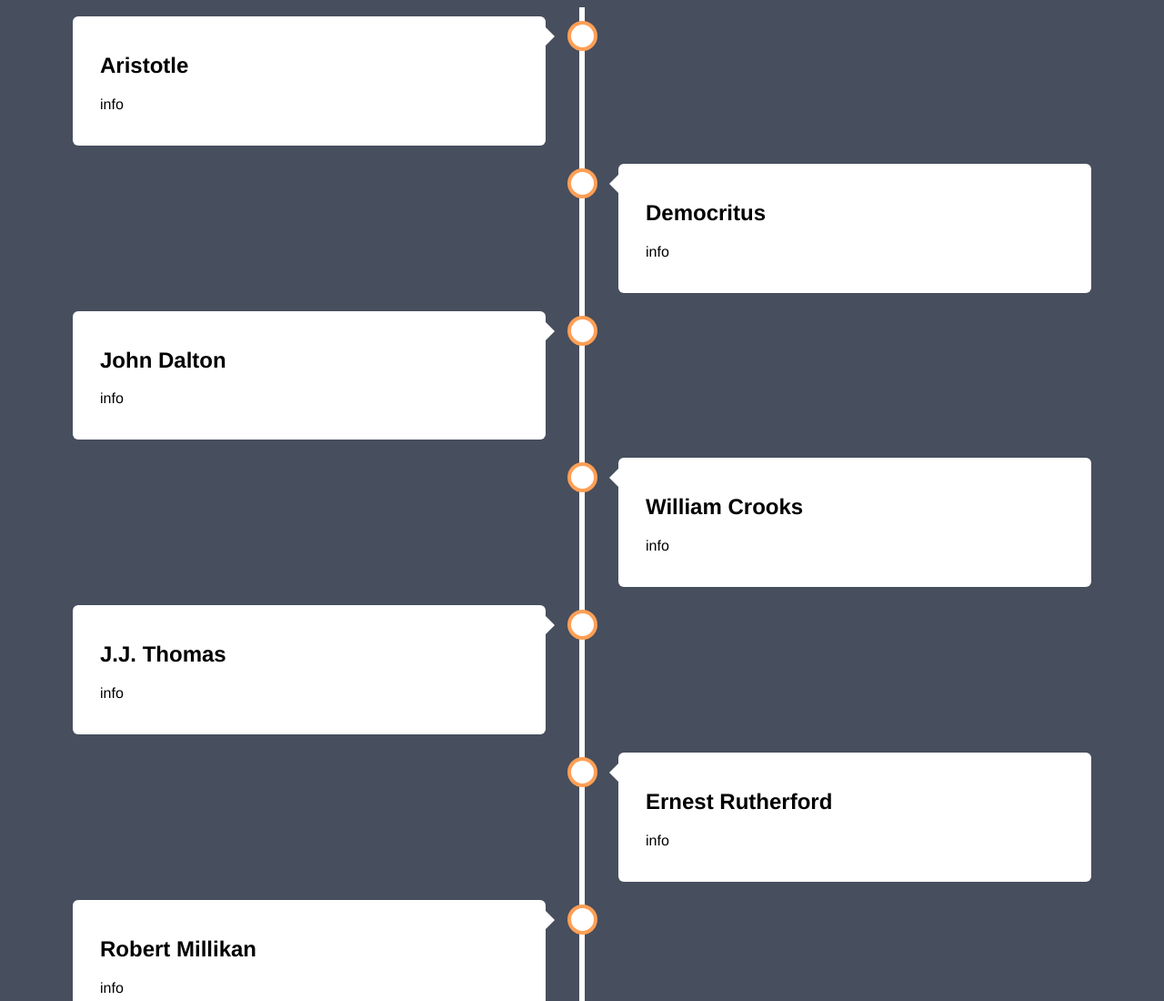
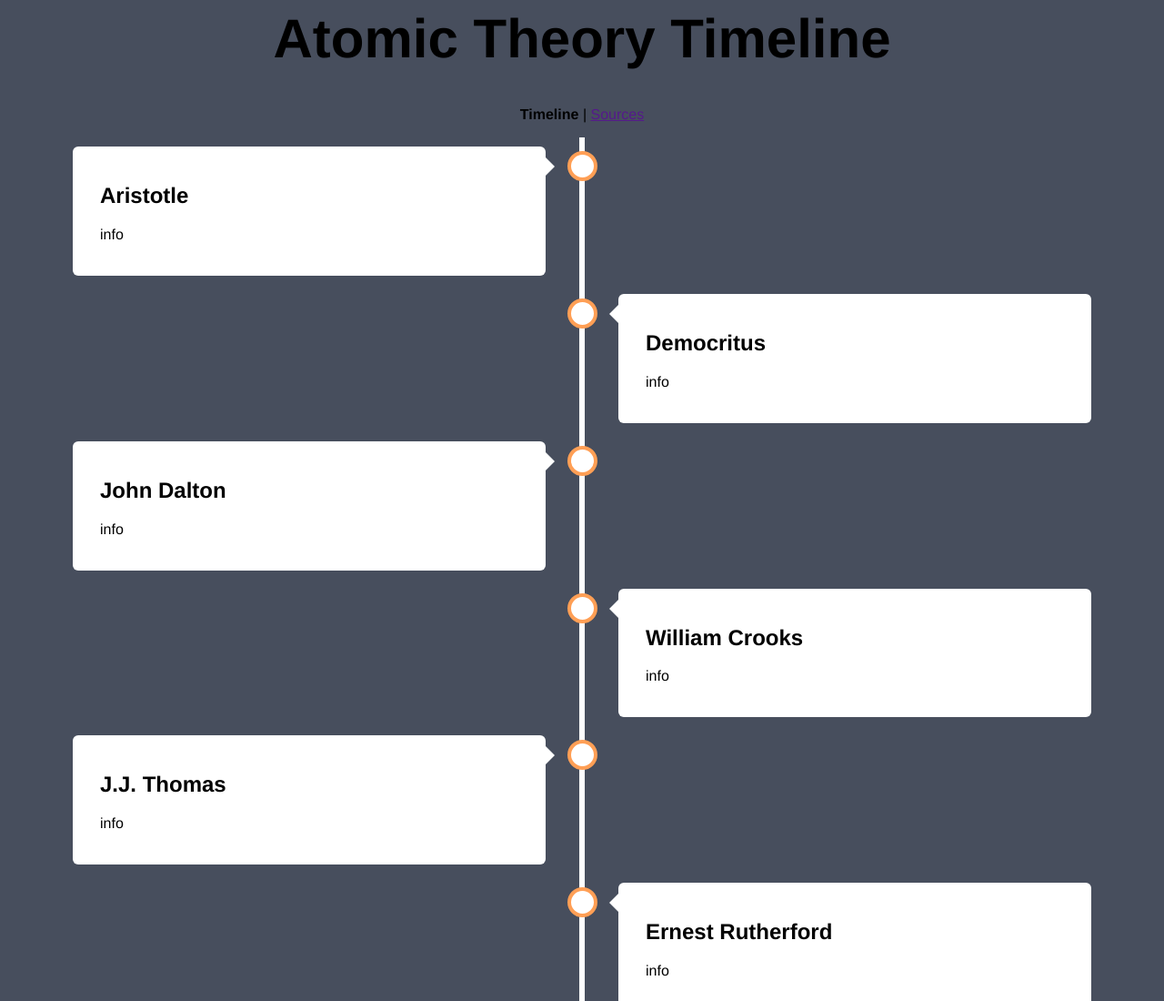
Before and after one commit to brianc37/atomtimeline, a plain HTML site: page index.html in a window 1280 px wide. Shown: the top 1100 px of the page at 91% size. Drawn offline with Linux system fonts and the light colour scheme.

Commit message:
Update index.html

```diff
--- a/index.html
+++ b/index.html
@@ -2,8 +2,12 @@
 	<head>
 	<link rel="stylesheet" href="main.css">
 	<meta charset="utf-8">
-    <title>Atom Timeline</title>
+    	<title>Atom Timeline</title>
 	</head>
+	<center><h1 style="font-size:60px;">Atomic Theory Timeline</h1></center>
+	<center><p>
+	<b>Timeline</b> | <a href="">Sources</a>
+	</p></center>
 	<div class="timeline">
 		<div class="container left">
 			<div class="content">
```
